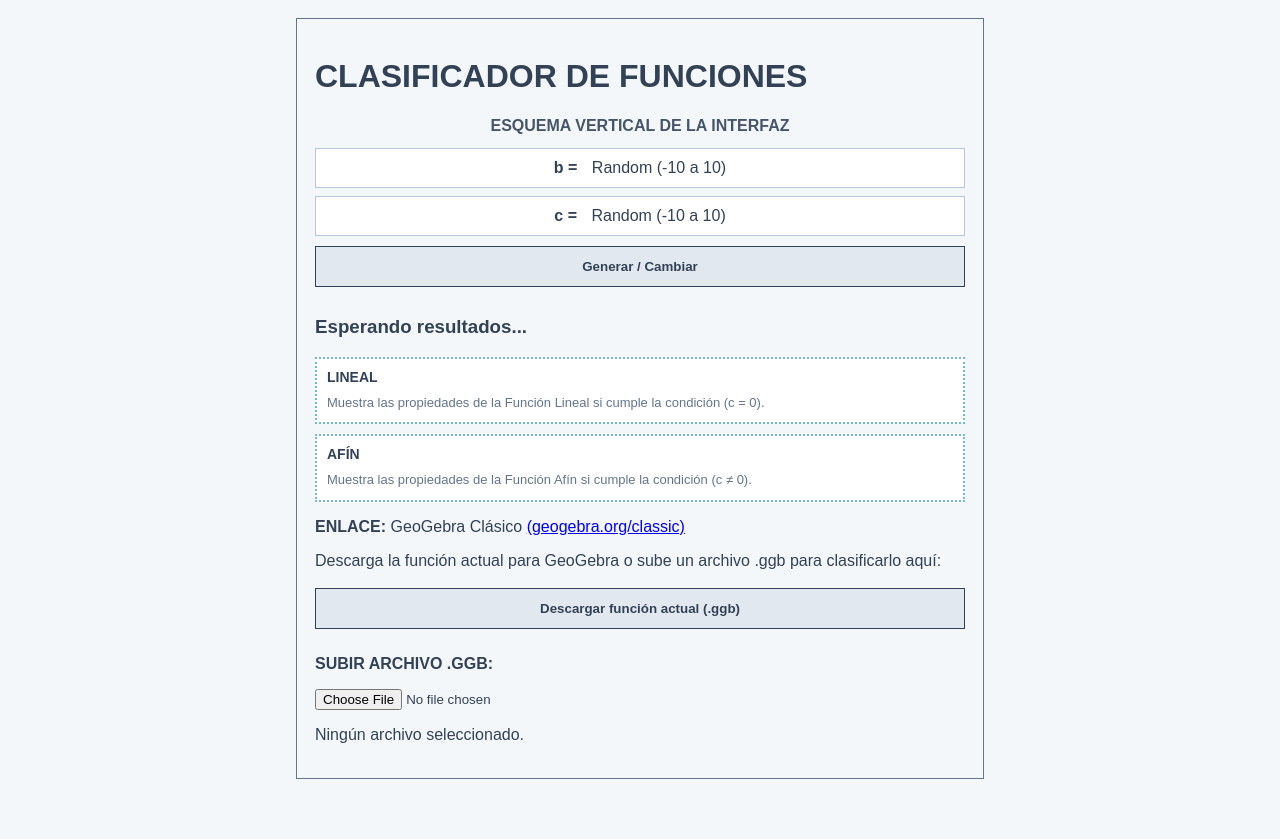
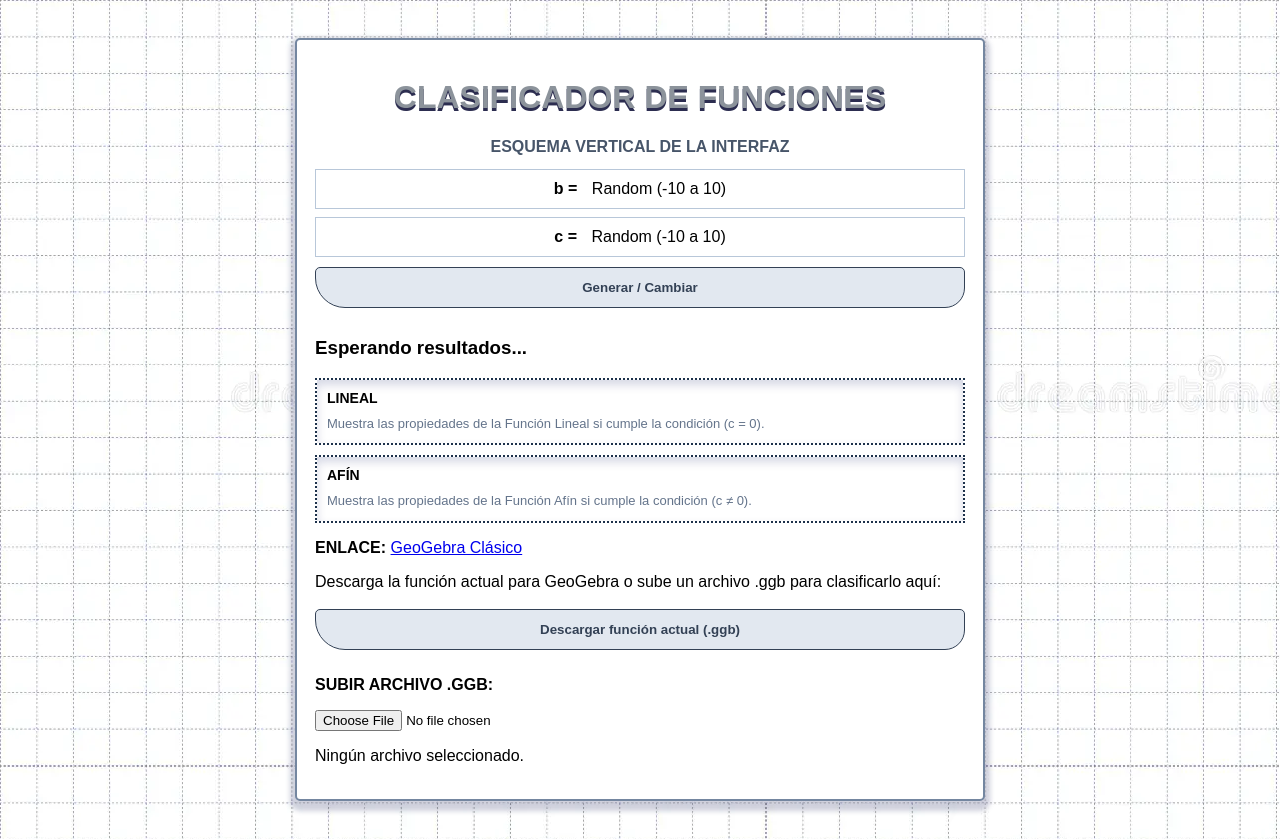
Before and after one commit to ccreativebboy-source/Clasificador-de-Funciones, a plain HTML site: page index.html in a window 1280 px wide. Before the commit the page ends 800 px from the top, so only its background shows below. Drawn offline with nearby package versions, Linux system fonts and the light colour scheme.

Commit message:
agregando fondo, icono, ultimos detalles hover active y agregando sombras normales y inset en cajas

```diff
--- a/index.html
+++ b/index.html
@@ -8,6 +8,7 @@
     <!-- Librería JSZip para leer y empaquetar archivos .ggb -->
     <script src="https://cdnjs.cloudflare.com/ajax/libs/jszip/3.10.1/jszip.min.js"></script>
     <script src="script.js" defer></script>
+    <link rel="icon" href="img/icon.png">
 </head>
 <body>
 
@@ -57,11 +58,9 @@
 
         <!-- GeoGebra Enlaces / Archivos -->
         <div class="geogebra">
-            <p>
-                <b>ENLACE:</b>
-                GeoGebra Clásico
+            <p><strong>ENLACE:</strong>
                 <a href="https://www.geogebra.org/classic" target="_blank">
-                    (geogebra.org/classic)
+                    GeoGebra Clásico
                 </a>
             </p>
             <p>
@@ -75,9 +74,7 @@
                 Descargar función actual (.ggb)
             </button>
 
-            <p>
-                <b>SUBIR ARCHIVO .GGB:</b>
-            </p>
+            <p><strong>SUBIR ARCHIVO .GGB:</strong></p>
 
             <input type="file" id="archivo" accept=".ggb">
 
--- a/style.css
+++ b/style.css
@@ -1,16 +1,29 @@
-
 body {
     font-family: Arial, sans-serif;
-    background-color: #f4f7fa;
-    color: #334155;
+    background-color: #ffffff;
+    color: #000000;
     padding: 10px;
+    cursor: default;
+    background-image: url("img/background.png");
+    background-size:auto;
 }
 
 .contenedor {
+    background-color: white;
     max-width: 650px;
     margin: auto;
-    border: 1px solid #64748b;
+    border-radius: 5px;
+    border: 2px solid #7486a0;
     padding: 18px;
+    box-shadow: 0px 5px 5px 5px #60648a4b;
+    margin-top: 20px;
+    margin-bottom: 20px;
+}
+
+.contenedor h1 {
+    text-align: center;
+    color: #8c939b;
+    text-shadow: 0px 3px 0px #2c2d50;
 }
 
 h2 {
@@ -41,12 +54,25 @@ button {
     color: #334155;
     font-weight: bold;
     cursor: pointer;
+    border-radius: 5px 5px 20px 30px;
+}
+
+button:hover {
+    background-color: #dadfe6;
+    box-shadow: inset 0px 5px 10px #ffffff;
+}
+
+button:active {
+    box-shadow: inset 0px 5px 10px #565c7748;
+    background-color: #b9c2ce;
+    color: #ffffff;
 }
 
 .caja {
     background-color: white;
-    border: 2px dotted #70b9d0;
+    border: 2px dotted #1d314b;
     padding: 10px;
+    box-shadow: inset 0px 5px 10px #00125f2a;
     margin-bottom: 10px;
 }
 
@@ -71,13 +97,3 @@ button {
 .enlaces a {
     color: #2563eb;
 }
-
-@media (max-width: 500px) {
-    .contenedor {
-        padding: 12px;
-    }
-
-    .coeficiente {
-        padding: 12px 5px;
-    }
-}
```
Also changed, not shown: img/background.png (added), img/icon.png (added).
